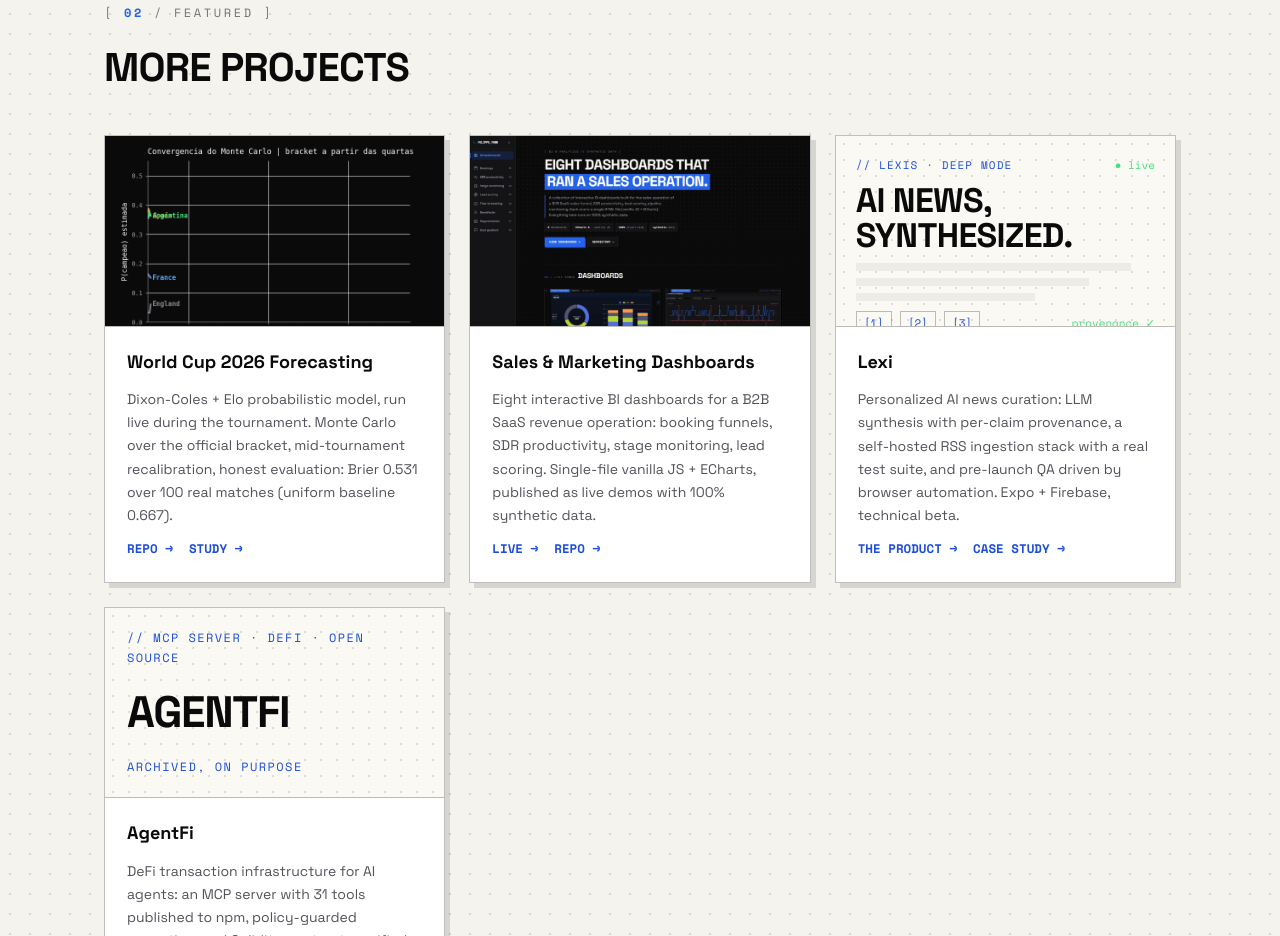
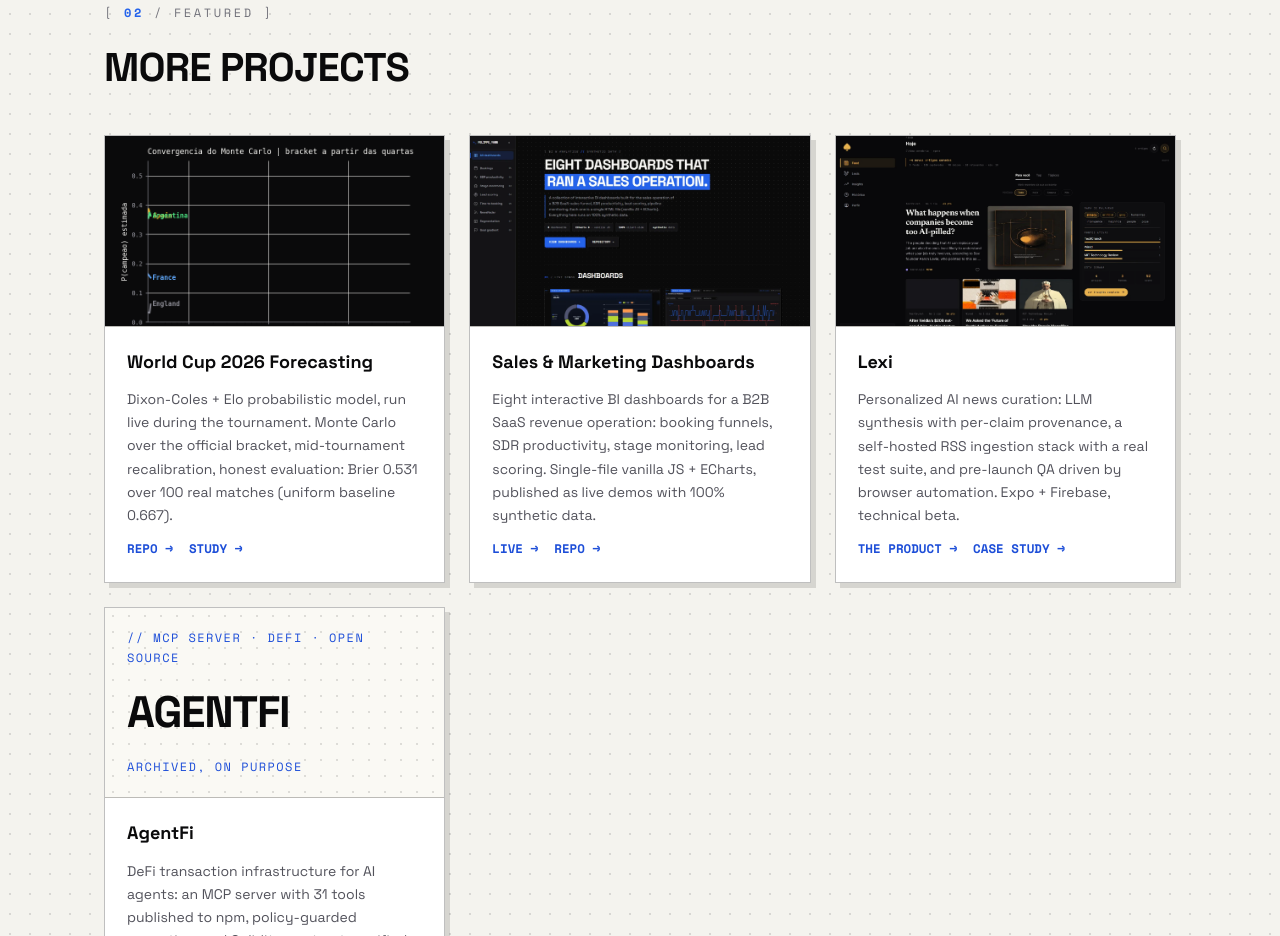
Before and after one commit to felippeyann/felippeyann.github.io, a plain HTML site: page index.html in a window 1280 px wide. Shown: the part 2136-3072 px from the top of the page. Drawn offline with nearby package versions, Linux system fonts and the light colour scheme.

Commit message:
home: card do Lexi usa o screenshot real do feed (identidade Lumen) no lugar do mock CSS
Remove o poster mock e os estilos lx-* (mortos) + chaves i18n orfas.

Co-Authored-By: Claude Fable 5 <noreply@anthropic.com>

```diff
--- a/index.html
+++ b/index.html
@@ -171,19 +171,6 @@
   .mini img { width: 100%; aspect-ratio: 16/10; object-fit: cover; object-position: top; display: block; border-bottom: 1px solid var(--line); }
   .mini span { display: block; font-family: var(--mono); font-size: 10.5px; letter-spacing: .08em; text-transform: uppercase; color: var(--ink-3); padding: 7px 9px; }
   @media (max-width: 820px) { .admin-strip { grid-template-columns: repeat(2, 1fr); } .mini:nth-child(5) { display: none; } }
-  /* lexi poster mock */
-  .poster.lexi { justify-content: space-between; padding: 20px; gap: 10px; }
-  .lx-top { display: flex; justify-content: space-between; align-items: center; width: 100%; }
-  .lx-tag { font-family: var(--mono); font-size: 11px; letter-spacing: .1em; text-transform: uppercase; color: var(--accent-soft); }
-  .lx-live { font-family: var(--mono); font-size: 11px; color: var(--green); }
-  .lx-title { font-family: var(--sans); font-weight: 900; font-size: clamp(26px, 3vw, 34px); letter-spacing: -.02em; color: var(--ink); line-height: 1.02; text-transform: uppercase; }
-  .lx-lines { display: flex; flex-direction: column; gap: 7px; width: 100%; }
-  .lx-lines span { height: 8px; background: var(--surface-3); display: block; }
-  .lx-lines span:nth-child(1) { width: 92%; } .lx-lines span:nth-child(2) { width: 78%; } .lx-lines span:nth-child(3) { width: 60%; }
-  .lx-cites { display: flex; gap: 8px; align-items: center; width: 100%; font-family: var(--mono); font-size: 11px; color: var(--accent-soft); }
-  .lx-cites span { border: 1px solid var(--line-strong); padding: 2px 7px; }
-  .lx-cites .lx-prov { border: none; color: var(--green); margin-left: auto; padding: 0; }
-
   /* project cards */
   .cards { display: grid; grid-template-columns: repeat(auto-fit, minmax(300px, 1fr)); gap: 24px; }
   .card { background: var(--surface); border: 1px solid var(--line-strong); box-shadow: var(--shadow-card); display: flex; flex-direction: column; transition: transform .1s ease, box-shadow .1s ease; }
@@ -330,12 +317,7 @@
           </div>
         </article>
         <article class="card reveal">
-          <div class="thumb"><div class="poster lexi">
-            <div class="lx-top"><span class="lx-tag">// lexis &middot; deep mode</span><span class="lx-live">&#9679; live</span></div>
-            <div class="lx-title" data-i18n="lxt">AI news,<br>synthesized.</div>
-            <div class="lx-lines"><span></span><span></span><span></span></div>
-            <div class="lx-cites"><span>[1]</span><span>[2]</span><span>[3]</span><span class="lx-prov" data-i18n="lxp">provenance &#10003;</span></div>
-          </div></div>
+          <div class="thumb"><img src="assets/lexi/feed-desktop.webp" alt="Lexi feed with editorial hero and curated articles" data-pt-alt="Feed do Lexi com hero editorial e artigos curados" loading="lazy"></div>
           <div class="body">
             <h3>Lexi</h3>
             <p data-i18n="p3p">Personalized AI news curation: LLM synthesis with per-claim provenance, a self-hosted RSS ingestion stack with a real test suite, and pre-launch QA driven by browser automation. Expo + Firebase, technical beta.</p>
@@ -451,7 +433,6 @@
       p2h: 'Dashboards de Vendas &amp; Marketing',
       p2p: 'Oito dashboards interativos de BI pra opera&ccedil;&atilde;o de receita de um SaaS B2B: funis de agendamento, produtividade de SDR, monitoramento de etapas, lead scoring. Arquivo &uacute;nico em JS vanilla + ECharts, publicados como demos ao vivo com dados 100% sint&eacute;ticos.',
       p2l: 'ao vivo &rarr;',
-      lxt: 'Not&iacute;cias de IA,<br>sintetizadas.', lxp: 'proveni&ecirc;ncia &#10003;',
       p3p: 'Curadoria personalizada de not&iacute;cias de IA: s&iacute;ntese por LLM com proveni&ecirc;ncia por afirma&ccedil;&atilde;o, stack self-hosted de ingest&atilde;o RSS com su&iacute;te de testes de verdade e QA pr&eacute;-lan&ccedil;amento guiado por automa&ccedil;&atilde;o de browser. Expo + Firebase, beta t&eacute;cnico.',
       p3l: 'estudo de caso &rarr;', p3t: 'o produto &rarr;',
       p4s: 'arquivado, de prop&oacute;sito',
```
